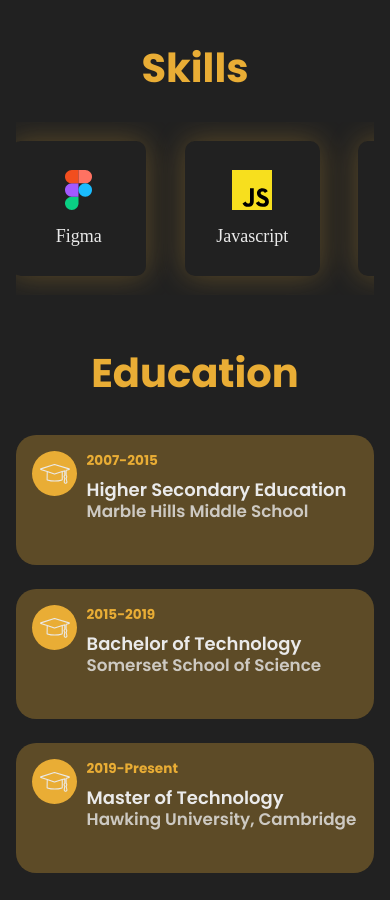
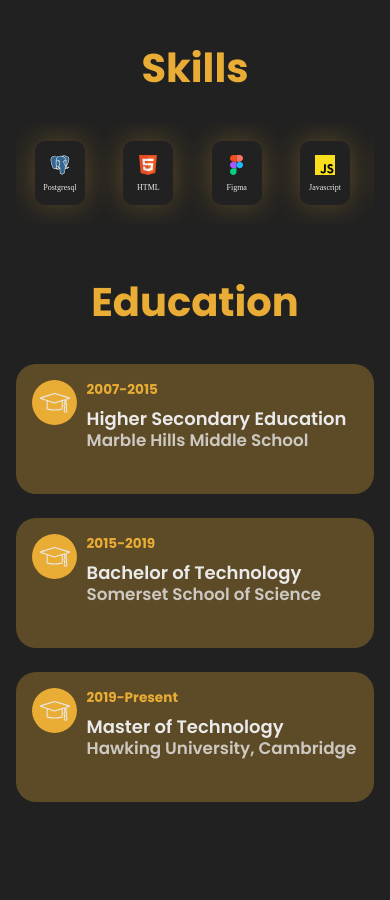
Before and after one commit to Hameezr/Hameez-Portfolio, a React (Create React App) app: page / in a window 390 px wide. Shown: the part 1400-2300 px from the top of the page. Built offline with nearby package versions, Linux system fonts and the light colour scheme; a web font is replaced by a local one.

Commit message:
skills updated

```diff
--- a/src/components/Skills/Skills.css
+++ b/src/components/Skills/Skills.css
@@ -138,14 +138,14 @@
 
 @media screen and (max-width: 600px) {
     .skill--box {
-        width: 135px;
-        height: 135px;
+        width: 50px;
+        height: 50px;
         margin: 1.2rem;
         padding: 2rem 1rem;
     }
 
     .skill--box > img {
-        height: 40px;
+        height: 20px;
     }
 
     .skillsHeader h2 {
@@ -153,8 +153,8 @@
     }
 
     .skill--box h3 {
-        font-size: 18px;
-        margin-top: 1rem;
+        font-size: 8px;
+        margin-top: 0.5rem;
     }
 }
 
--- a/src/components/Skills/Skills.js
+++ b/src/components/Skills/Skills.js
@@ -25,12 +25,13 @@ function Skills() {
                 <div className="skill--scroll">
                     <Marquee
                         gradient={false}
-                        speed={80}
-                        pauseOnHover={true}
-                        pauseOnClick={true}
+                        speed={130}
+                        pauseOnHover
+                        pauseOnClick
                         delay={0}
-                        play={true}
+                        play
                         direction="left"
+                        loop={100}
                     >
                         {skillsData.map((skill, id) => (
                             <div className="skill--box" key={id} style={skillBoxStyle}>
--- a/src/data/skillsData.js
+++ b/src/data/skillsData.js
@@ -1,12 +1,15 @@
  export const skillsData = [
     'HTML',
-    'Fastify',
-    'Blender',
     'Figma',
     'Javascript',
     'CSS',
     'React',
     'Django',
+    'Python',
+    'Next JS',
+    'Adobe XD',
+    'Typescript',
+    'Postgresql',
 ]
 
 // Choose your skills from below. Make sure it's in the same format and spelled correctly.
```
